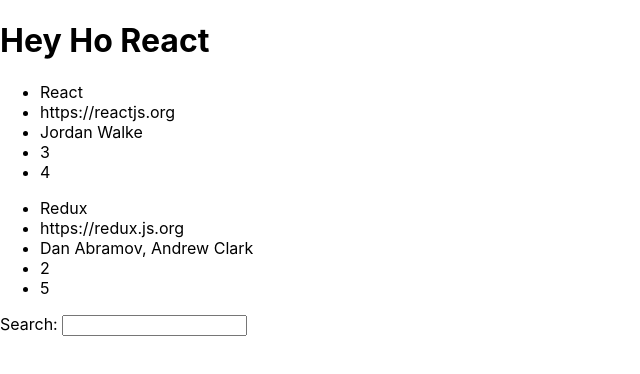
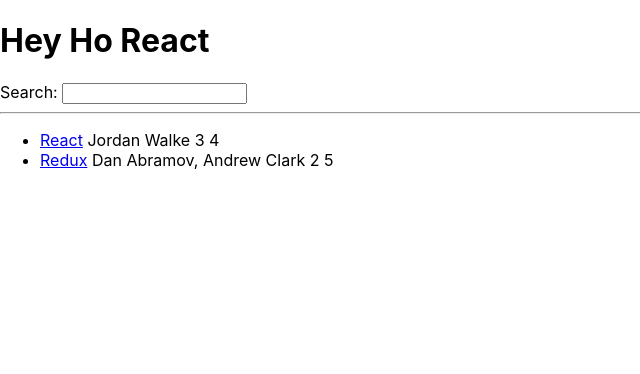
Before and after one commit to EricRicketts/TheRoadToReact, a React (Create React App) app in the folder hacker-stories/: page / in a window 1280 px wide. Shown: the top 374 px of the page, without its empty margins (0-640 px from the left). Built offline with nearby package versions, Linux system fonts and the light colour scheme.

Commit message:
create separate components for the search bar and list

```diff
--- a/hacker-stories/src/App.js
+++ b/hacker-stories/src/App.js
@@ -1,18 +1,11 @@
 import * as React from 'react';
-import {useLayoutEffect} from "react";
 
 function App() {
-    const min = 1, max = 100;
     function getWelcome() {
         return {
             greeting: "Hey Ho",
             title: "React"
         }
-    }
-    function generateKey(min, max) {
-        min = Math.ceil(min);
-        max = Math.floor(max);
-        return Math.floor(Math.random()*(max - min) + min);
     }
     const list = [
         {
@@ -33,24 +26,43 @@
         },
     ];
 
+    function Search() {
+        return (
+            <div>
+                <label htmlFor="search">Search: </label>
+                <input id="search" type="text"/>
+            </div>
+        );
+    }
+    function List() {
+        return (
+            <ul>
+                {list.map(function(item) {
+                    return (
+                        <li key={item.objectID}>
+                        <span>
+                            <a href={item.url}>{item.title}</a>
+                        </span>
+                            <span> {item.author}</span>
+                            <span> {item.num_comments}</span>
+                            <span> {item.points}</span>
+                        </li>
+                    );
+                })}
+            </ul>
+        );
+    }
   return (
       <div>
         <h1>
             {getWelcome().greeting} {getWelcome().title}
         </h1>
-          {
-            list.map(listItem => {
-                return <ul key={listItem.objectID}>
-                    <li key={generateKey(min, max)}>{listItem.title}</li>
-                    <li key={generateKey(min, max)}>{listItem.url}</li>
-                    <li key={generateKey(min, max)}>{listItem.author}</li>
-                    <li key={generateKey(min, max)}>{listItem.num_comments}</li>
-                    <li key={generateKey(min, max)}>{listItem.points}</li>
-                </ul>
-            })
-          }
-          <label htmlFor="search">Search: </label>
-        <input id="search" type="text"/>
+
+        <Search />
+
+        <hr/>
+
+        <List />
       </div>
   );
 }
```
